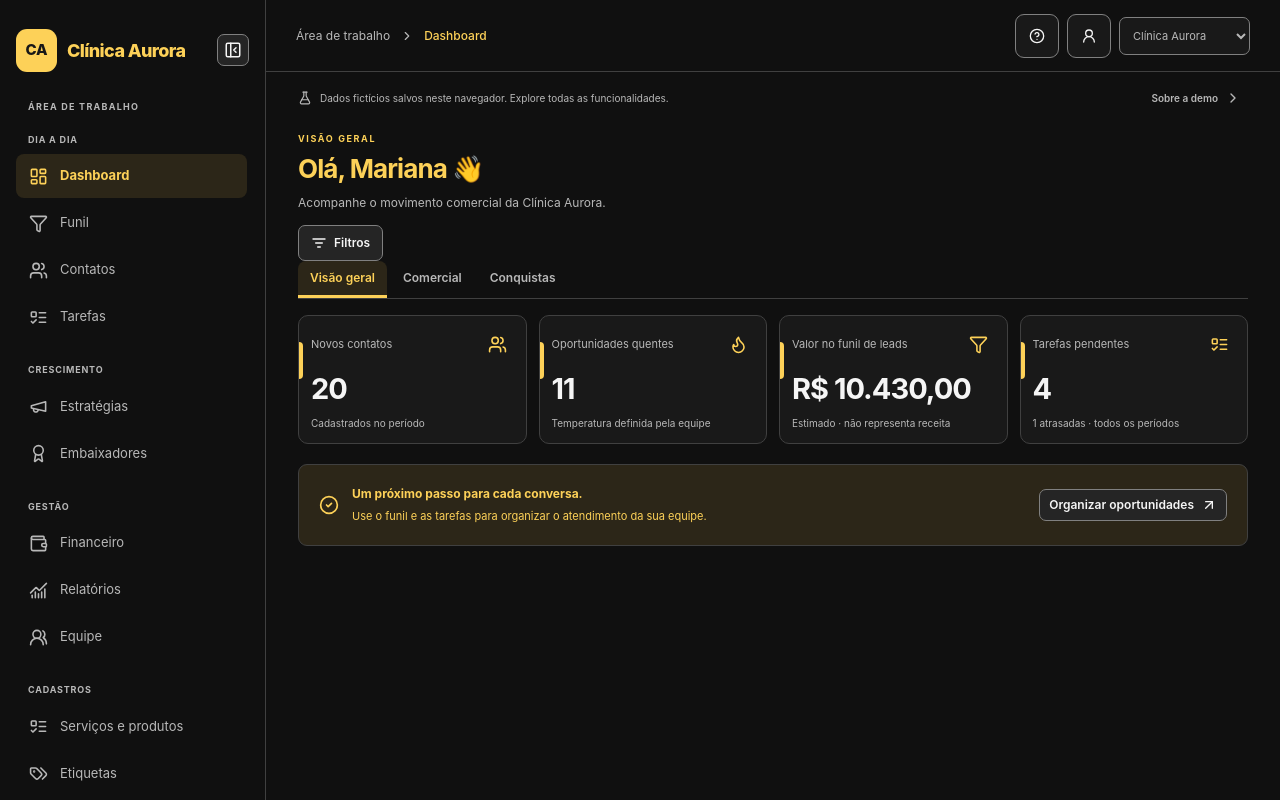
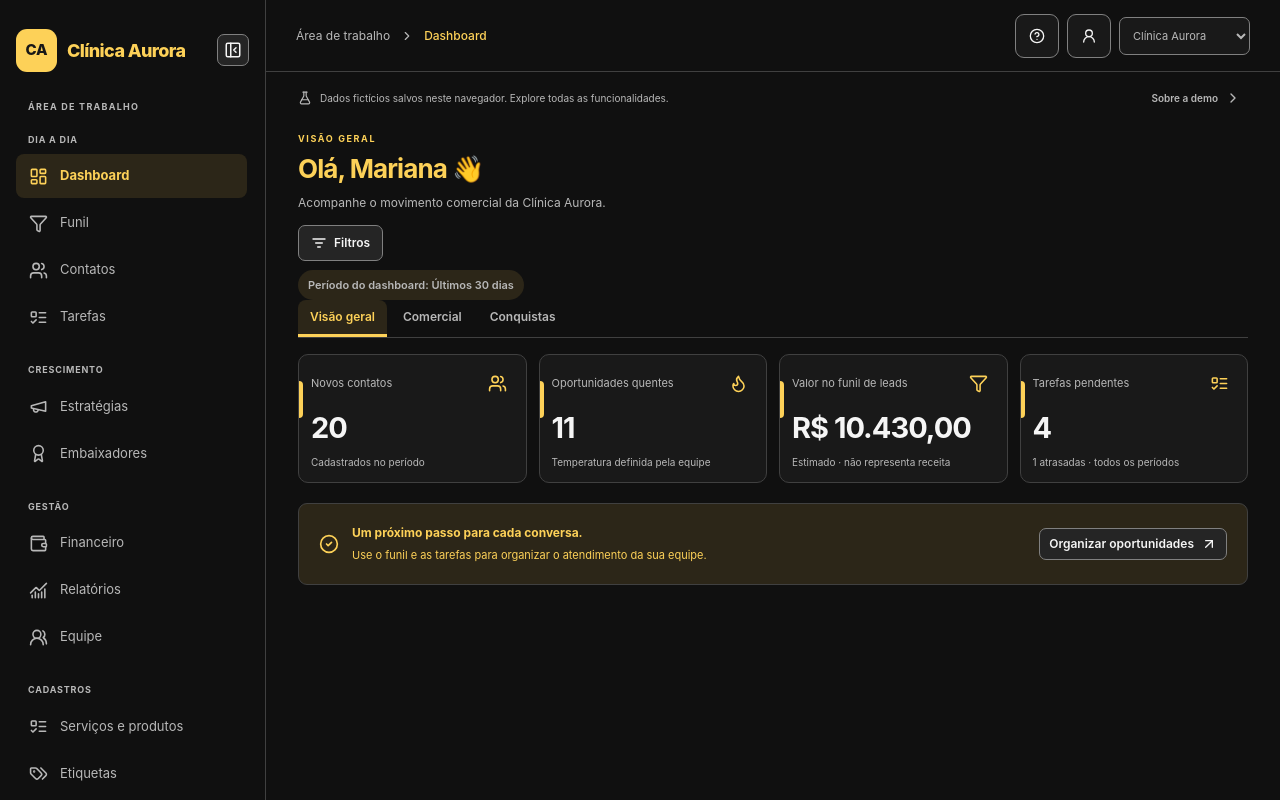
Before and after one commit to pedrobertani/sun7crm, a React (Vite) app: page /demo/painel in a window 1280 px wide. Built offline with nearby package versions, Linux system fonts and the light colour scheme.

Commit message:
style(filters): mostrar período de referência sem ocupar espaço com select

```diff
--- a/src/modules/dashboard/Dashboard.tsx
+++ b/src/modules/dashboard/Dashboard.tsx
@@ -115,7 +115,7 @@ export function CompanyDashboard() {
       >
       </Heading>
       <GlobalFilters
-        fields={[{key:'days',label:'Período do dashboard',type:'select',defaultValue:'30',
+        fields={[{key:'days',label:'Período do dashboard',type:'select',defaultValue:'30',pin:true,
           options:[{value:'7',label:'Últimos 7 dias'},
             {value:'30',label:'Últimos 30 dias'},{value:'90',label:'Últimos 90 dias'}]}]}
         values={{days}} onApply={values=>setDays(values.days)}
```
